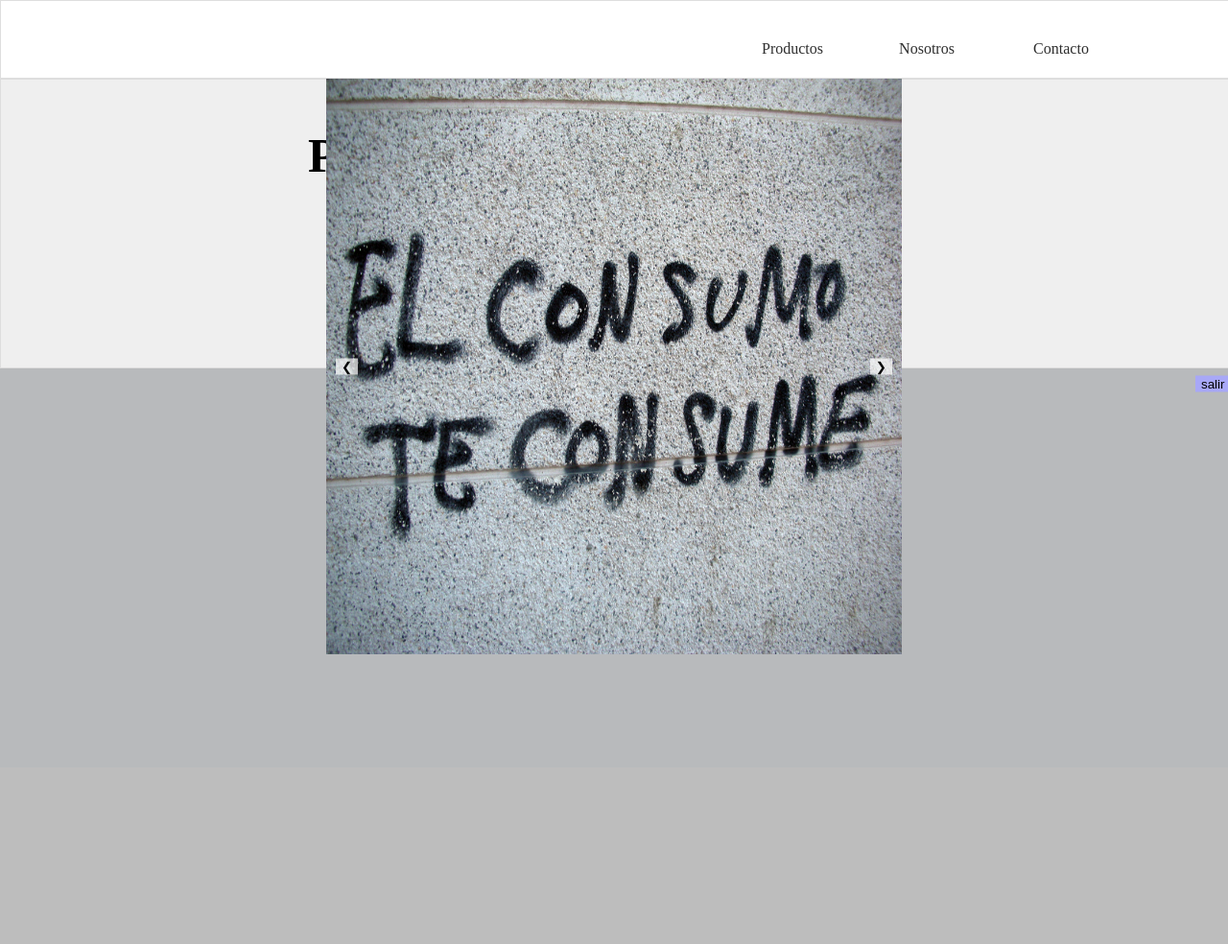
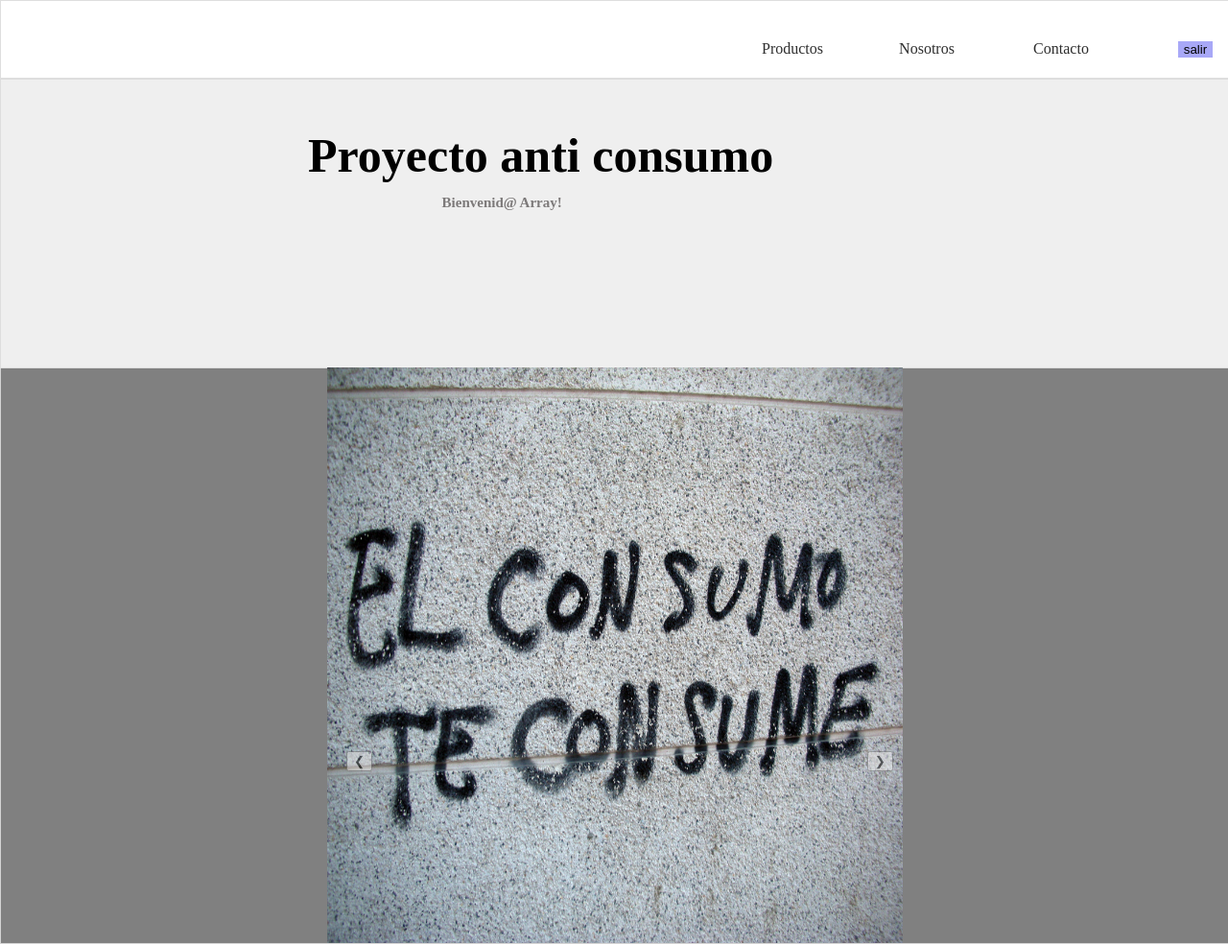
Before and after one commit to Brayan-has/Tarea, a PHP site: page /vista/principal.php in a window 1280 px wide. Shown: the whole page at 96% size. Before the commit the page ends 682 px from the top, so only its background shows below. Run offline with PHP 8.4, Linux system fonts and the light colour scheme; the visitor is signed in with stand-in values (Sample User, id 1).

Commit message:
correción de integración del carrusel en página principal.php!

```diff
--- a/vista/principal.css
+++ b/vista/principal.css
@@ -95,6 +95,9 @@ li:hover:not(.btn)
     margin-top: 120px;
     margin-left: -27%;
 }
+
+
+
 /*aquí va el código de Santiago*/
 .carrusel {
     position: relative;
@@ -115,7 +118,7 @@ li:hover:not(.btn)
     display: block;
 }
 
-button {
+button:not("#b") {
     position: absolute;
     top: 50%;
     transform: translateY(-50%);
@@ -125,9 +128,30 @@ button {
 }
 
 .prev {
+    position: absolute;
     left: 10px;
+    margin-top: -200px;
+    margin-left: 10px;
+    /* margin-right: -100px; */
+    padding-right: -310;
+    opacity: 0.5;
 }
 
 .next {
+    position: absolute;
     right: 10px;
+    margin-top: -200px;
+    margin-left: 100px;
+    padding-right: -310;
+    opacity: 0.5;
 }
+
+/* la clase container contiene el carrusel */
+
+.container
+{
+    width: 100%;
+    margin-top: 300px;
+    border: 1px solid  rgb(212, 212, 212);
+    background-color: gray;
+}
--- a/vista/principal.php
+++ b/vista/principal.php
@@ -32,6 +32,7 @@
 
     </h1>
     <!-- aquí va el código de Santiago -->
+    <div class="container">
 
         <div class="carrusel">
         <div class="imagenes">
@@ -44,6 +45,7 @@
         <button class="next" onclick="cambiarImagen(1)">&#10095;</button>
         <script src="carrusel.js"></script>
         </div>
+    </div>
 
     <script src="./salir.js"></script>
 </body>
```
Lines whose indentation alone changed are shown as unchanged.
